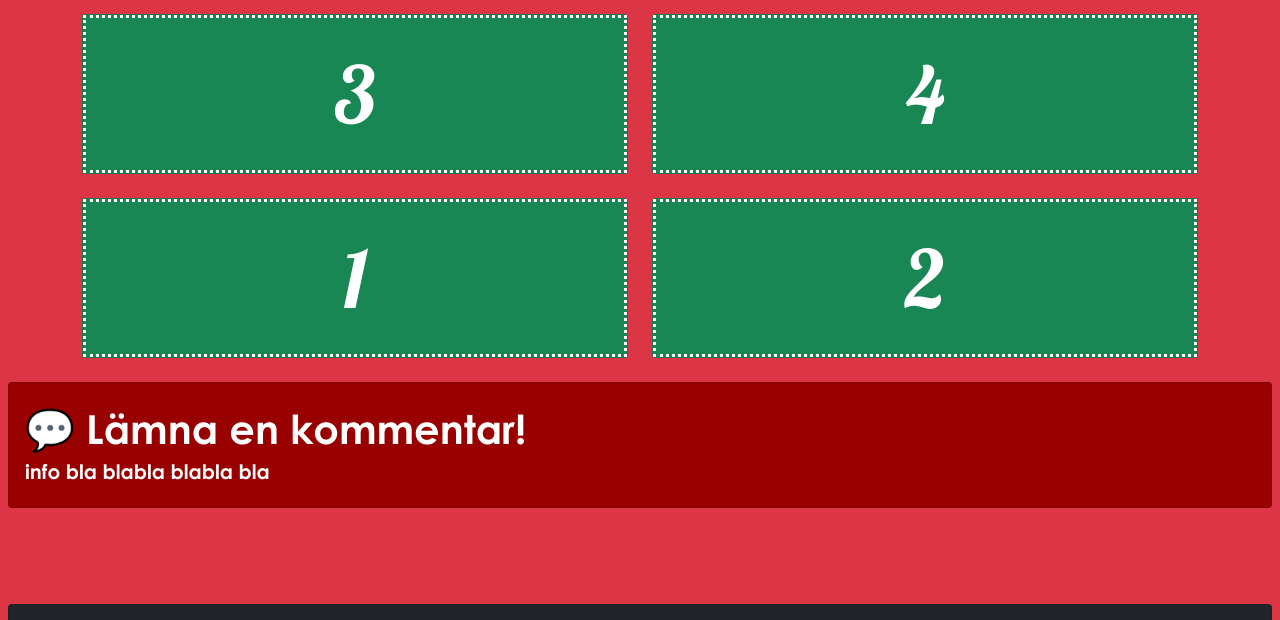
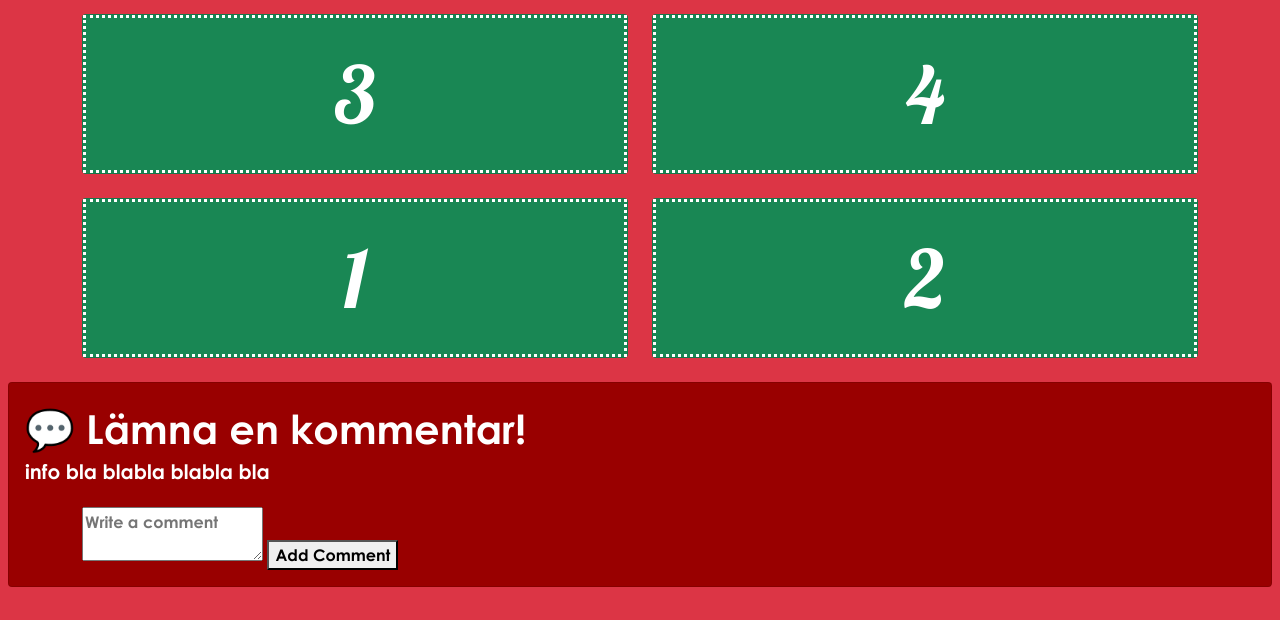
Before and after one commit to ColinAA/LJUDKALENDER, a plain HTML site: page index.html in a window 1280 px wide. Shown: the part 528-1148 px from the top of the page. Drawn offline with nearby package versions, Linux system fonts and the light colour scheme; a small style sheet from the web is missing; a web font is replaced by a local one.

Commit message:
Update index.html

```diff
--- a/index.html
+++ b/index.html
@@ -91,7 +91,7 @@ Klicka på en lucka för att öppna den och lyssna på dagens låt!
 </div>
     <br>
 
-    <div class="card startMessage text-center text-white bg-secondary">
+    <div class="card startMessage text-center text-white bg-dark">
       <div class="card-body">
          ❄ Kom tillbaka från och med 1 december för att öppna luckor! ❄
       </div>
@@ -273,11 +273,29 @@ Inspelad 1975 och inte ofta spelad. När jag söker information om artisten hitt
 <div class="card-body comments">
 <span class="commentTitle"> &#128172; Lämna en kommentar! </span>
 <h5>info bla blabla blabla bla</h5>
-
+<section id="app">
+    <div class="container">
+      <div class="row">
+        <div class="col-6">
+          <div class="comment">
+        <p v-for="items in item" v-text="items"></p>
+          </div><!--End Comment-->
+          </div><!--End col -->
+          </div><!-- End row -->
+      <div class="row">
+        <div class="col-6">
+      <textarea type="text" class="input" placeholder="Write a comment" v-model="newItem" @keyup.enter="addItem()"></textarea>
+          <button v-on:click="addItem()" class='primaryContained float-right' type="submit">Add Comment</button>
+        </div><!-- End col -->
+      </div><!--End Row -->
+    </div><!--End Container -->
+  </section><!-- end App -->
 </div>
 </div>
 
 <script src="https://code.jquery.com/jquery-3.6.0.min.js"></script>
+<script src="https://cdn.jsdelivr.net/npm/vue@2.6.14"></script>
+
 
 <script>
 window.addEventListener("load", function () {
@@ -286,6 +304,7 @@ window.addEventListener("load", function () {
     loader.className += " hidden"; // class "loader hidden"
   },1000);
 });
+
 
 </script>
 <br>
```
